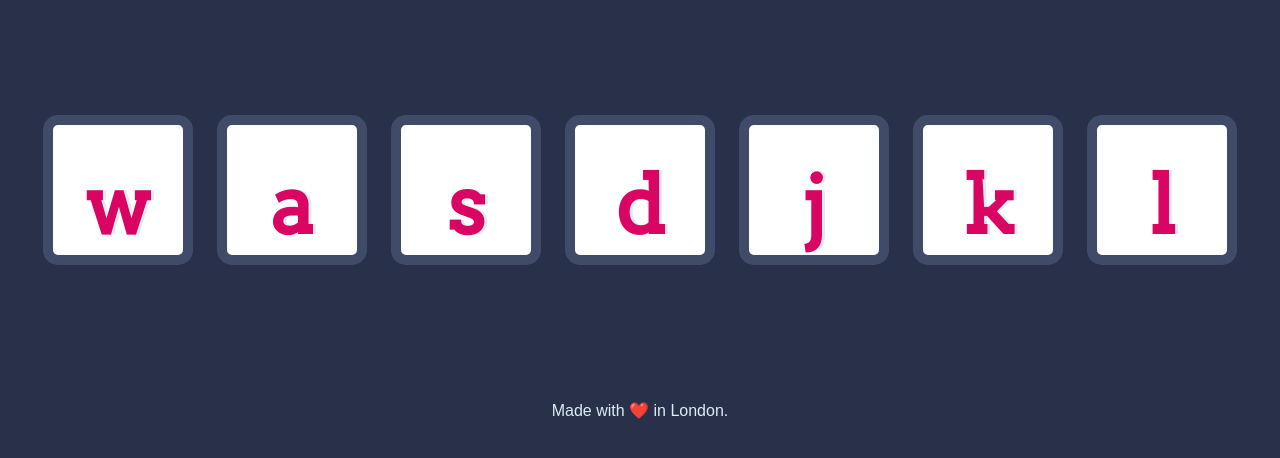
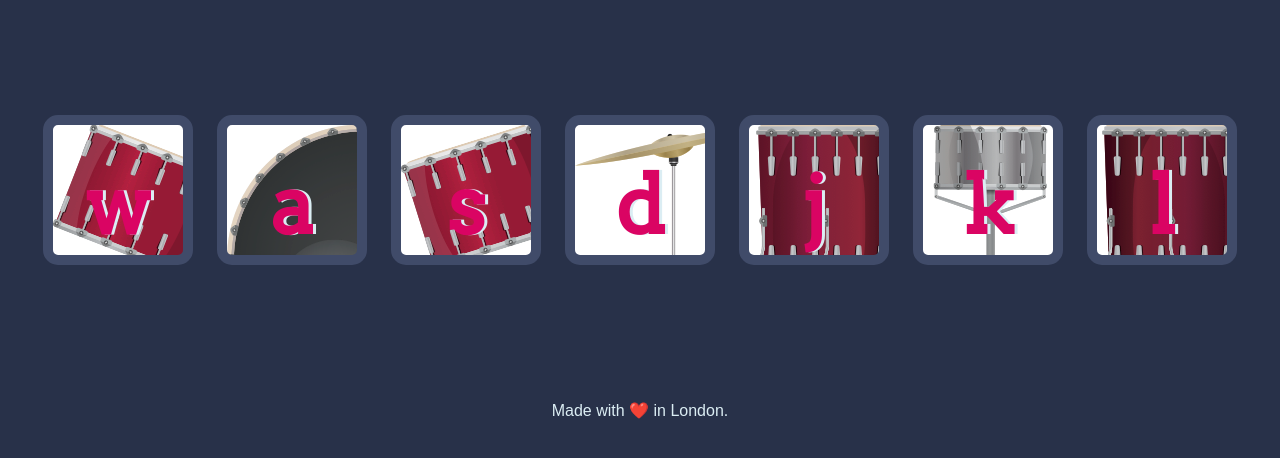
Before and after one commit to Sekonda28/Drum-kit, a plain HTML site: page index.html in a window 1280 px wide. Shown: the part 174-632 px from the top of the page. Drawn offline with Linux system fonts and the light colour scheme.

Commit message:
added imgs to buttons

```diff
--- a/index.js
+++ b/index.js
@@ -1,5 +1,10 @@
 for (let i = 0; i < document.querySelectorAll(".drum").length; i++) {
   document.querySelectorAll(".drum")[i].addEventListener("click", function () {
-    alert("I got clicked!");
-  });
+      this.style.color="white"
+  }
+  )
 }
+
+
+// var audio = new Audio ('sounds/tom-1.mp3')
+// audio.play();
--- a/styles.css
+++ b/styles.css
@@ -17,31 +17,31 @@ footer {
 }
 
 .w {
-
+  background-image:url(./images/tom1.png)
 }
 
 .a {
-
+  background-image: url(./images/kick.png);
 }
 
 .s {
-
+  background-image: url(./images/tom2.png);
 }
 
 .d {
-
+  background-image: url(./images/crash.png);
 }
 
 .j {
-
+  background-image: url(./images/tom3.png);
 }
 
 .k {
-
+  background-image: url(./images/snare.png);
 }
 
 .l {
-
+  background-image: url(./images/tom4.png);
 }
 
 .set {
```
